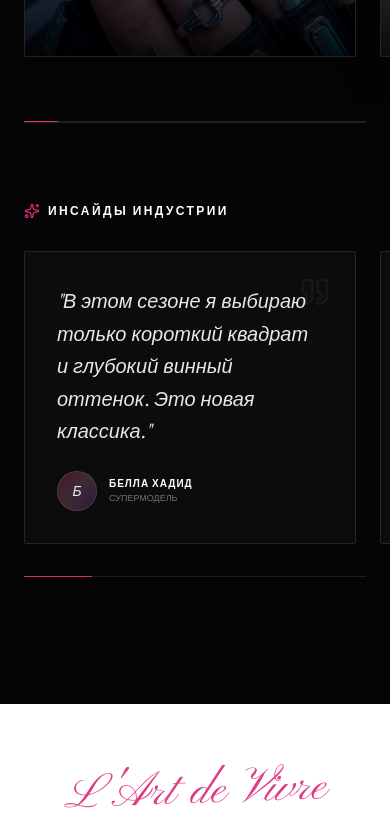
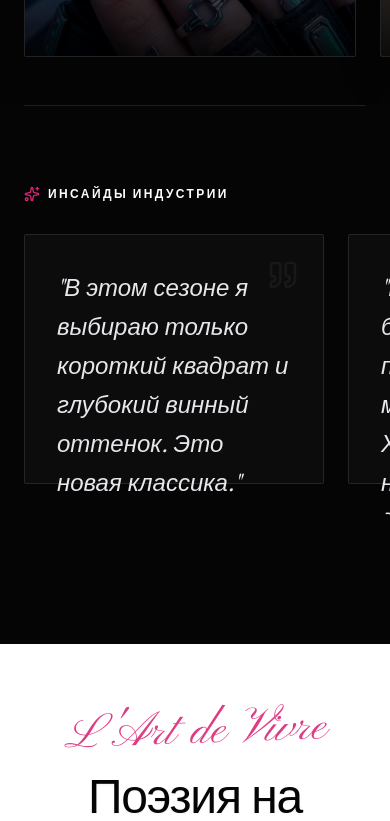
Before and after one commit to Lizgaro/mari-nails, a Next.js app: page / in a window 390 px wide. Shown: the part 1740-2561 px from the top of the page. Built offline with nearby package versions, Linux system fonts and the light colour scheme; a web font is replaced by a local one.

Commit message:
Revert "UX Improvements for Trends and Industry Insights"

```diff
--- a/components/Trends.tsx
+++ b/components/Trends.tsx
@@ -423,7 +423,7 @@ const Trends: React.FC = () => {
 
                     {/* Progress Bar for Slider Mode */}
                     {viewMode === 'slider' && (
-                        <div className="w-full h-[1px] bg-white/10 mt-4 relative">
+                        <div className="hidden md:block w-full h-[1px] bg-white/10 mt-4 relative">
                             <div
                                 className="absolute top-0 left-0 h-full bg-secret-hot transition-all duration-300"
                                 style={{ width: `${Math.max(10, (100 / trends.length))}%`, left: `${scrollProgress * (1 - (1 / trends.length))}%` }}
@@ -469,14 +469,14 @@ const Trends: React.FC = () => {
                             <div
                                 ref={tipsContainerRef}
                                 onScroll={() => handleScroll(tipsContainerRef, setTipsProgress)}
-                                className="flex gap-6 overflow-x-auto pb-8 scrollbar-hide cursor-grab active:cursor-grabbing -mx-6 px-6 md:mx-0 md:px-0 snap-x snap-mandatory touch-pan-y"
+                                className="flex gap-6 overflow-x-auto pb-8 scrollbar-hide cursor-grab active:cursor-grabbing -mx-6 px-6 md:mx-0 md:px-0 snap-x snap-mandatory"
                             >
                                 {expertTips.map((tip) => (
-                                    <div key={tip.id} className="min-w-[85vw] md:min-w-[400px] p-8 bg-white/[0.03] border border-white/10 rounded-sm hover:border-secret-hot/30 hover:bg-white/[0.05] transition-all duration-300 relative group flex flex-col justify-between h-full shadow-none hover:shadow-2xl snap-center">
+                                    <div key={tip.id} className="min-w-[300px] md:min-w-[400px] p-8 bg-white/[0.03] border border-white/10 rounded-sm hover:border-secret-hot/30 hover:bg-white/[0.05] transition-all duration-300 relative group flex flex-col justify-between h-[250px] shadow-none hover:shadow-2xl snap-center">
                                         <div className="absolute top-0 left-0 w-full h-[1px] bg-gradient-to-r from-transparent via-secret-hot to-transparent scale-x-0 group-hover:scale-x-100 transition-transform duration-500"></div>
                                         <div>
                                             <Quote size={32} className="text-white/5 absolute top-6 right-6 group-hover:text-secret-hot/20 transition-colors" />
-                                            <p className="font-serif text-xl md:text-2xl italic leading-relaxed text-gray-200 mb-6 relative z-10 font-light">
+                                            <p className="font-serif text-2xl italic leading-relaxed text-gray-200 mb-6 relative z-10 font-light">
                                                 "{tip.text}"
                                             </p>
                                         </div>
@@ -497,7 +497,7 @@ const Trends: React.FC = () => {
                             </div>
 
                             {/* Progress Bar for Tips */}
-                            <div className="w-full h-[1px] bg-white/10 mt-0 relative">
+                            <div className="hidden md:block w-full h-[1px] bg-white/10 mt-0 relative">
                                 <div
                                     className="absolute top-0 left-0 h-full bg-secret-hot transition-all duration-300"
                                     style={{ width: `${Math.max(10, (100 / expertTips.length))}%`, left: `${tipsProgress * (1 - (1 / expertTips.length))}%` }}
```
Also changed, not shown: package.json (line endings or trailing spaces), 1 other file (tests, documents, lock files or other folders).
